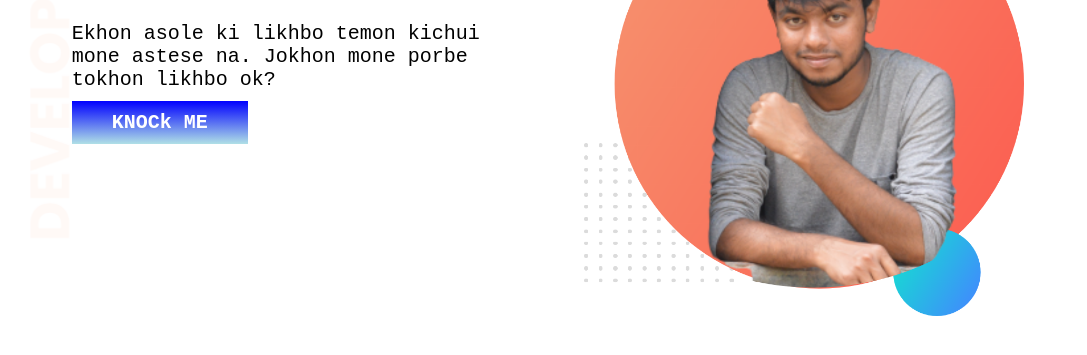
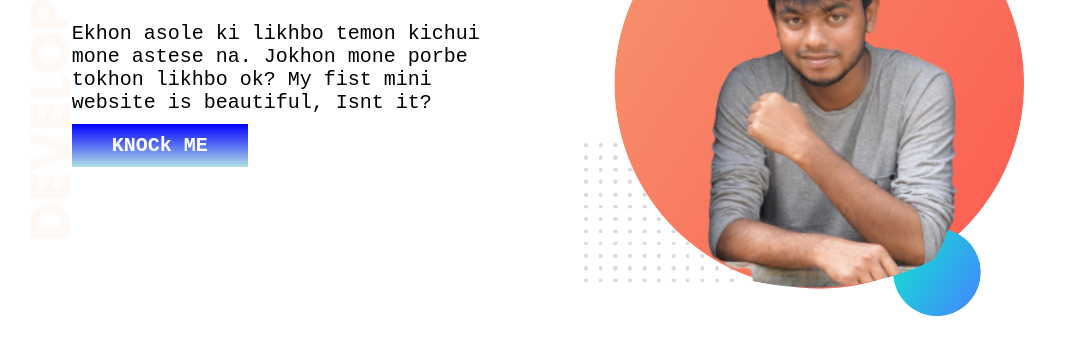
Before and after one commit to Avejeet-Kumer/hudai-para-nai, a plain HTML site: page index.html in a window 1280 px wide. Shown: the part 121-476 px from the top of the page, without its empty margins (0-1087 px from the left). Drawn offline with Linux system fonts and the light colour scheme.

Commit message:
beautiful

```diff
--- a/index.html
+++ b/index.html
@@ -14,7 +14,7 @@
         <div class="half-width">
             <h1>Hey People</h1>
             <H1>This Is <span class="color-red">Avejeet</span></H1>
-            <p> Ekhon asole ki likhbo temon kichui mone astese na. Jokhon mone porbe tokhon likhbo ok?</p>
+            <p> Ekhon asole ki likhbo temon kichui mone astese na. Jokhon mone porbe tokhon likhbo ok? My fist mini website is beautiful, Isnt it?</p>
                 <a class="link-button" href="">KNOCk ME</a>
         </div>
 
```
